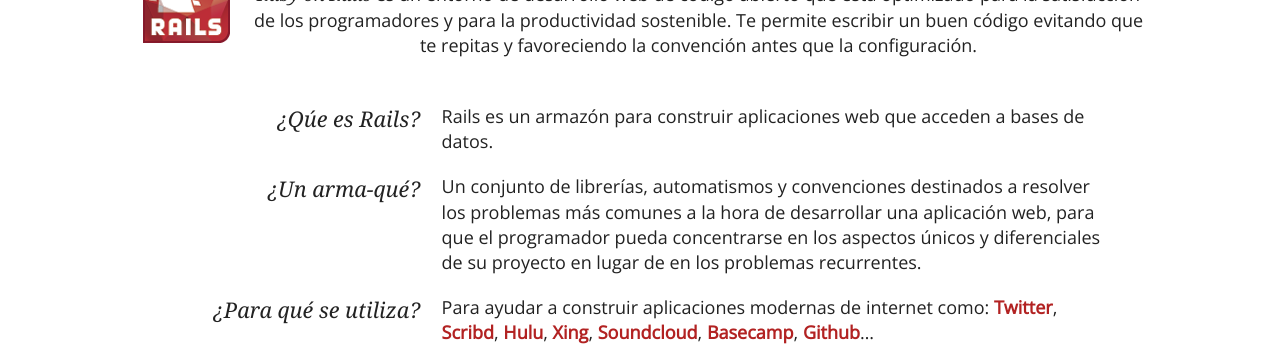
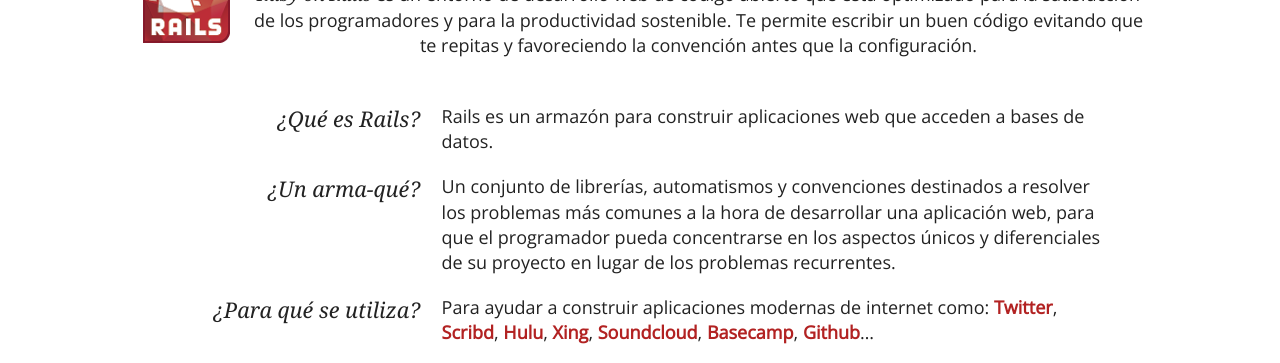
Before and after one commit to rails-es/rails-es.github.io, a Jekyll site: the page built from index.html, in a window 1280 px wide. Shown: the part 144-507 px from the top of the page. Built offline with Jekyll 4.4.1, drawn with Linux system fonts in a browser that asks for light colours; nearby versions of some CDN libraries; some web fonts are replaced; Markdown is read by kramdown in place of the engine named in the settings.

Commit message:
Minor fixes

```diff
--- a/index.html
+++ b/index.html
@@ -14,18 +14,18 @@
 </header>
 <section id="definiciones">
   <dl>
-    <dt>¿Qúe es Rails?</dt>
+    <dt>¿Qué es Rails?</dt>
     <dd>Rails es un armazón para construir aplicaciones web que acceden a bases de datos.</dd>
     <dt>¿Un arma-qué?</dt>
     <dd>Un conjunto de librerías, automatismos y convenciones destinados a resolver los problemas más
     comunes a la hora de desarrollar una aplicación web, para que el programador pueda concentrarse en
-    los aspectos únicos y diferenciales de su proyecto en lugar de en los problemas recurrentes.</dd>
+    los aspectos únicos y diferenciales de su proyecto en lugar de los problemas recurrentes.</dd>
     <dt>¿Para qué se utiliza?</dt>
     <dd>Para ayudar a construir aplicaciones modernas de internet como:
     <a href="http://twitter.com">Twitter</a>, <a href="http://scribd.com">Scribd</a>,
     <a href="http://hulu.com">Hulu</a>, <a href="http://xing.com">Xing</a>,
-    <a href="http://soundcloud.com">Soundcloud</a>, <a href="http://basecamphq.com">Basecamp</a>,
-    <a href="http://github.com">Github</a>&hellip;
+    <a href="http://soundcloud.com">Soundcloud</a>, <a href="https://basecamp.com/">Basecamp</a>,
+    <a href="https://github.com">Github</a>&hellip;
     </dd>
     <dt>¿De donde sale?</dt>
     <dd>Rails fue creado en 2003 por David Heinemeier Hansson y desde entonces ha sido extendido por el
```
